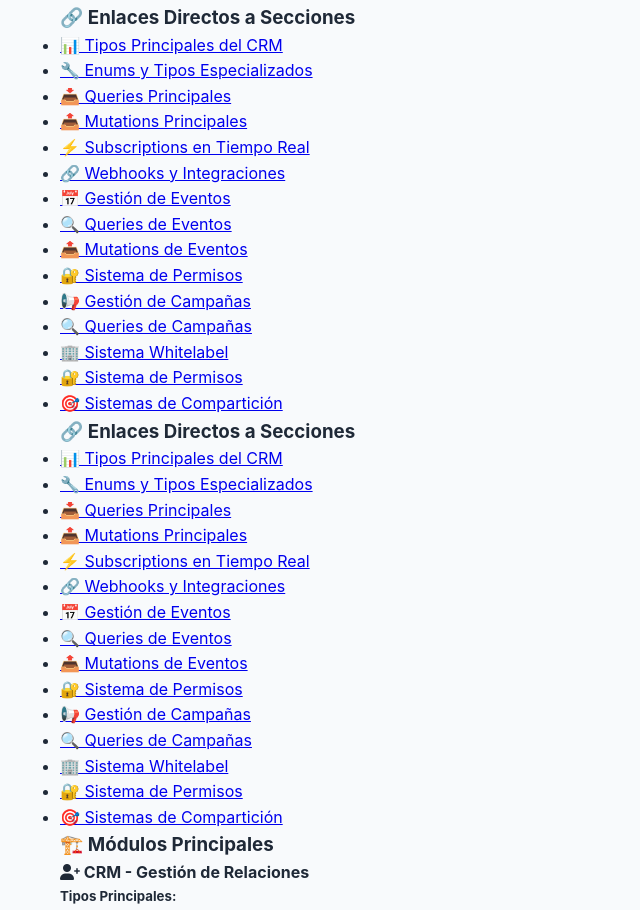
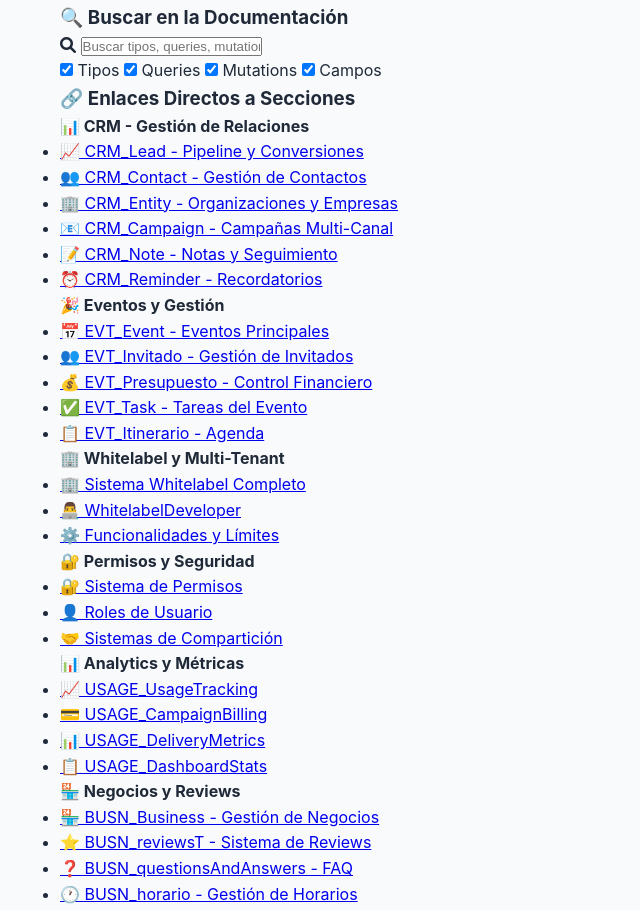
Before and after one commit to carlos2325/crm-documentation, a plain HTML site: page index.html in a window 1280 px wide. Shown: the part 1462-2372 px from the top of the page, without its empty margins (0-640 px from the left). Drawn offline with nearby package versions, Linux system fonts and the light colour scheme.

Commit message:
🔍 Implementar sistema de búsqueda funcional y enlaces interactivos
- Agregar barra de búsqueda en tiempo real con filtros
- Implementar búsqueda por tipos, queries, mutations y campos
- Crear enlaces interactivos para cada tipo de API
- Agregar modales con información detallada de cada API
- Implementar atajo de teclado Ctrl/Cmd + K para búsqueda
- Agregar estilos CSS para búsqueda y modales
- Organizar enlaces por categorías (CRM, Eventos, Whitelabel, etc.)
- Hacer que todos los enlaces sean funcionales y muestren información

```diff
--- a/index.html
+++ b/index.html
@@ -139,46 +139,99 @@
                     </div>
                 </div>
 
+                <!-- Sistema de Búsqueda Interactivo -->
+                <div class="search-section">
+                    <h3>🔍 Buscar en la Documentación</h3>
+                    <div class="search-container">
+                        <div class="search-input-wrapper">
+                            <i class="fas fa-search search-icon"></i>
+                            <input type="text" id="search-input" placeholder="Buscar tipos, queries, mutations, campos..." class="search-input">
+                            <button id="clear-search" class="clear-search-btn" style="display: none;">
+                                <i class="fas fa-times"></i>
+                            </button>
+                        </div>
+                        <div class="search-filters">
+                            <label class="filter-checkbox">
+                                <input type="checkbox" id="filter-types" checked> Tipos
+                            </label>
+                            <label class="filter-checkbox">
+                                <input type="checkbox" id="filter-queries" checked> Queries
+                            </label>
+                            <label class="filter-checkbox">
+                                <input type="checkbox" id="filter-mutations" checked> Mutations
+                            </label>
+                            <label class="filter-checkbox">
+                                <input type="checkbox" id="filter-fields" checked> Campos
+                            </label>
+                        </div>
+                    </div>
+                    <div id="search-results" class="search-results" style="display: none;"></div>
+                </div>
+
                 <div class="index-links">
                     <h3>🔗 Enlaces Directos a Secciones</h3>
-                    <ul>
-                        <li><a href="#api">📊 Tipos Principales del CRM</a></li>
-                        <li><a href="#api">🔧 Enums y Tipos Especializados</a></li>
-                        <li><a href="#api">📥 Queries Principales</a></li>
-                        <li><a href="#api">📤 Mutations Principales</a></li>
-                        <li><a href="#api">⚡ Subscriptions en Tiempo Real</a></li>
-                        <li><a href="#api">🔗 Webhooks y Integraciones</a></li>
-                        <li><a href="#events">📅 Gestión de Eventos</a></li>
-                        <li><a href="#events">🔍 Queries de Eventos</a></li>
-                        <li><a href="#events">📤 Mutations de Eventos</a></li>
-                        <li><a href="#events">🔐 Sistema de Permisos</a></li>
-                        <li><a href="#campaigns">📢 Gestión de Campañas</a></li>
-                        <li><a href="#campaigns">🔍 Queries de Campañas</a></li>
-                        <li><a href="#whitelabel">🏢 Sistema Whitelabel</a></li>
-                        <li><a href="#permissions">🔐 Sistema de Permisos</a></li>
-                        <li><a href="#complete-systems">🎯 Sistemas de Compartición</a></li>
-                    </ul>
-                </div>
-
-                <div class="index-links">
-                    <h3>🔗 Enlaces Directos a Secciones</h3>
-                    <ul>
-                        <li><a href="#api">📊 Tipos Principales del CRM</a></li>
-                        <li><a href="#api">🔧 Enums y Tipos Especializados</a></li>
-                        <li><a href="#api">📥 Queries Principales</a></li>
-                        <li><a href="#api">📤 Mutations Principales</a></li>
-                        <li><a href="#api">⚡ Subscriptions en Tiempo Real</a></li>
-                        <li><a href="#api">🔗 Webhooks y Integraciones</a></li>
-                        <li><a href="#events">📅 Gestión de Eventos</a></li>
-                        <li><a href="#events">🔍 Queries de Eventos</a></li>
-                        <li><a href="#events">📤 Mutations de Eventos</a></li>
-                        <li><a href="#events">🔐 Sistema de Permisos</a></li>
-                        <li><a href="#campaigns">📢 Gestión de Campañas</a></li>
-                        <li><a href="#campaigns">🔍 Queries de Campañas</a></li>
-                        <li><a href="#whitelabel">🏢 Sistema Whitelabel</a></li>
-                        <li><a href="#permissions">🔐 Sistema de Permisos</a></li>
-                        <li><a href="#complete-systems">🎯 Sistemas de Compartición</a></li>
-                    </ul>
+                    <div class="links-grid">
+                        <div class="link-category">
+                            <h4>📊 CRM - Gestión de Relaciones</h4>
+                            <ul>
+                                <li><a href="#crm-leads" class="api-link" data-type="crm-leads">📈 CRM_Lead - Pipeline y Conversiones</a></li>
+                                <li><a href="#crm-contacts" class="api-link" data-type="crm-contacts">👥 CRM_Contact - Gestión de Contactos</a></li>
+                                <li><a href="#crm-entities" class="api-link" data-type="crm-entities">🏢 CRM_Entity - Organizaciones y Empresas</a></li>
+                                <li><a href="#crm-campaigns" class="api-link" data-type="crm-campaigns">📧 CRM_Campaign - Campañas Multi-Canal</a></li>
+                                <li><a href="#crm-notes" class="api-link" data-type="crm-notes">📝 CRM_Note - Notas y Seguimiento</a></li>
+                                <li><a href="#crm-reminders" class="api-link" data-type="crm-reminders">⏰ CRM_Reminder - Recordatorios</a></li>
+                            </ul>
+                        </div>
+
+                        <div class="link-category">
+                            <h4>🎉 Eventos y Gestión</h4>
+                            <ul>
+                                <li><a href="#evt-events" class="api-link" data-type="evt-events">📅 EVT_Event - Eventos Principales</a></li>
+                                <li><a href="#evt-invitados" class="api-link" data-type="evt-invitados">👥 EVT_Invitado - Gestión de Invitados</a></li>
+                                <li><a href="#evt-presupuesto" class="api-link" data-type="evt-presupuesto">💰 EVT_Presupuesto - Control Financiero</a></li>
+                                <li><a href="#evt-tasks" class="api-link" data-type="evt-tasks">✅ EVT_Task - Tareas del Evento</a></li>
+                                <li><a href="#evt-itinerario" class="api-link" data-type="evt-itinerario">📋 EVT_Itinerario - Agenda</a></li>
+                            </ul>
+                        </div>
+
+                        <div class="link-category">
+                            <h4>🏢 Whitelabel y Multi-Tenant</h4>
+                            <ul>
+                                <li><a href="#whitelabel" class="api-link" data-type="whitelabel">🏢 Sistema Whitelabel Completo</a></li>
+                                <li><a href="#whitelabel-developer" class="api-link" data-type="whitelabel-developer">👨‍💻 WhitelabelDeveloper</a></li>
+                                <li><a href="#whitelabel-features" class="api-link" data-type="whitelabel-features">⚙️ Funcionalidades y Límites</a></li>
+                            </ul>
+                        </div>
+
+                        <div class="link-category">
+                            <h4>🔐 Permisos y Seguridad</h4>
+                            <ul>
+                                <li><a href="#permissions" class="api-link" data-type="permissions">🔐 Sistema de Permisos</a></li>
+                                <li><a href="#user-roles" class="api-link" data-type="user-roles">👤 Roles de Usuario</a></li>
+                                <li><a href="#sharing" class="api-link" data-type="sharing">🤝 Sistemas de Compartición</a></li>
+                            </ul>
+                        </div>
+
+                        <div class="link-category">
+                            <h4>📊 Analytics y Métricas</h4>
+                            <ul>
+                                <li><a href="#usage-tracking" class="api-link" data-type="usage-tracking">📈 USAGE_UsageTracking</a></li>
+                                <li><a href="#campaign-billing" class="api-link" data-type="campaign-billing">💳 USAGE_CampaignBilling</a></li>
+                                <li><a href="#delivery-metrics" class="api-link" data-type="delivery-metrics">📊 USAGE_DeliveryMetrics</a></li>
+                                <li><a href="#usage-dashboard-stats" class="api-link" data-type="usage-dashboard-stats">📋 USAGE_DashboardStats</a></li>
+                            </ul>
+                        </div>
+
+                        <div class="link-category">
+                            <h4>🏪 Negocios y Reviews</h4>
+                            <ul>
+                                <li><a href="#business" class="api-link" data-type="business">🏪 BUSN_Business - Gestión de Negocios</a></li>
+                                <li><a href="#reviews" class="api-link" data-type="reviews">⭐ BUSN_reviewsT - Sistema de Reviews</a></li>
+                                <li><a href="#faq" class="api-link" data-type="faq">❓ BUSN_questionsAndAnswers - FAQ</a></li>
+                                <li><a href="#horarios" class="api-link" data-type="horarios">🕐 BUSN_horario - Gestión de Horarios</a></li>
+                            </ul>
+                        </div>
+                    </div>
                 </div>
 
                 <div class="api-modules">
```
